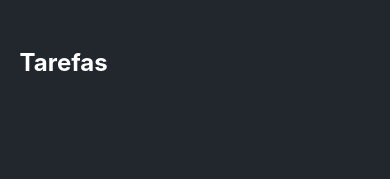
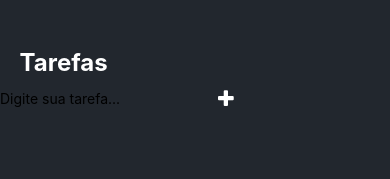
Before and after one commit to Brunogabriel-dev/app-tarefas, a React Native app: screen / in a window 390 px wide. Shown: the top 179 px of the page. Built offline with nearby package versions, Linux system fonts and the light colour scheme.

Commit message:
Inclusão de texto

```diff
--- a/App.js
+++ b/App.js
@@ -1,5 +1,13 @@
 import React, { useState } from 'react';
-import { View, Text, StyleSheet, TouchableOpacity } from 'react-native'
+import {
+  View,
+  Text,
+  StyleSheet,
+  TouchableOpacity,
+  TextInput
+} from 'react-native'
+
+import { FontAwesome } from '@expo/vector-icons'
 
 export default function App(){
 
@@ -7,6 +15,17 @@ export default function App(){
   return(
     <View style={styles.container}>
        <Text style={styles.title}>Tarefas</Text>
+
+       <View style={styles.containerInput}>
+        <TextInput
+          placeholder="Digite sua tarefa..."
+          style={styles.input}
+        />
+
+        <TouchableOpacity style={styles.buttonAdd}>
+          <FontAwesome name="plus" size={20} color="#fff" />
+        </TouchableOpacity>
+       </View>
     </View>
   )
 }
@@ -25,5 +44,8 @@ const styles = StyleSheet.create({
     marginTop: '5%',
     paddingStart: '5%',
     marginBottom: 12,
+  },
+  containerInput:{
+    flexDirection: 'row'
   }
 })
```
